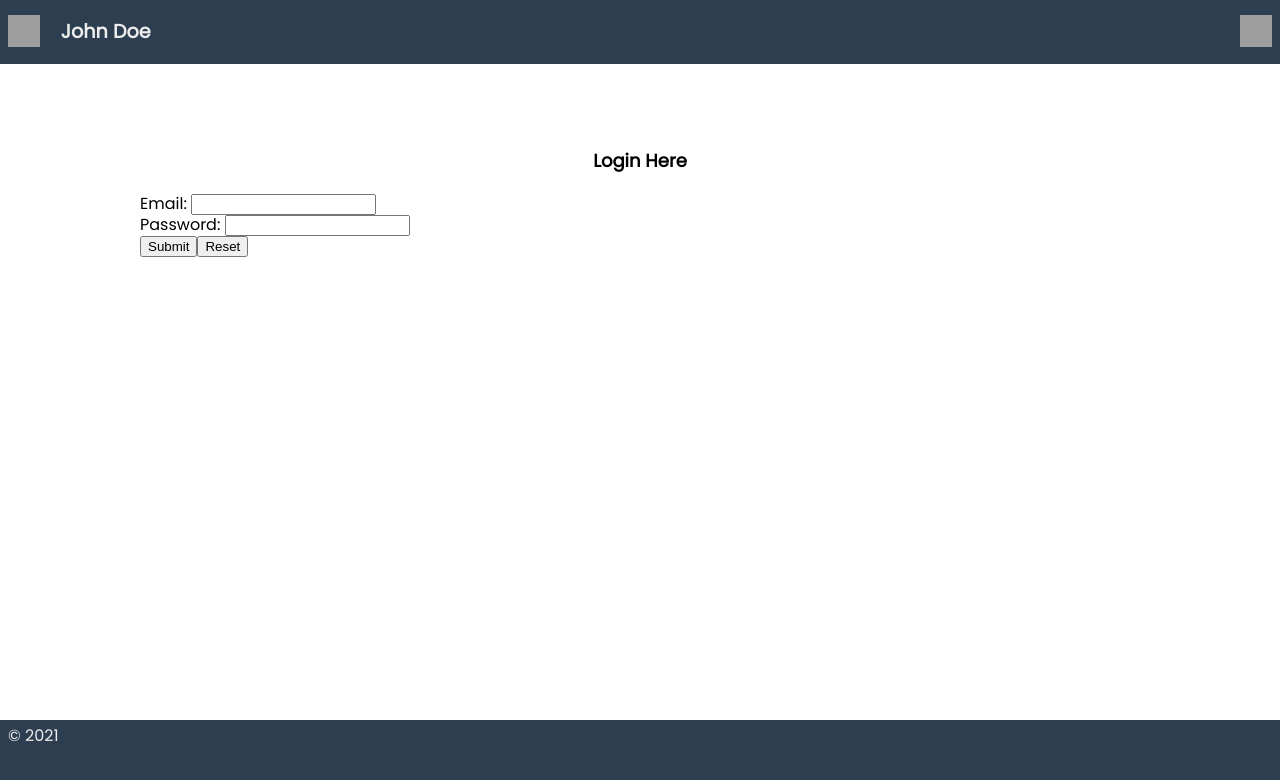
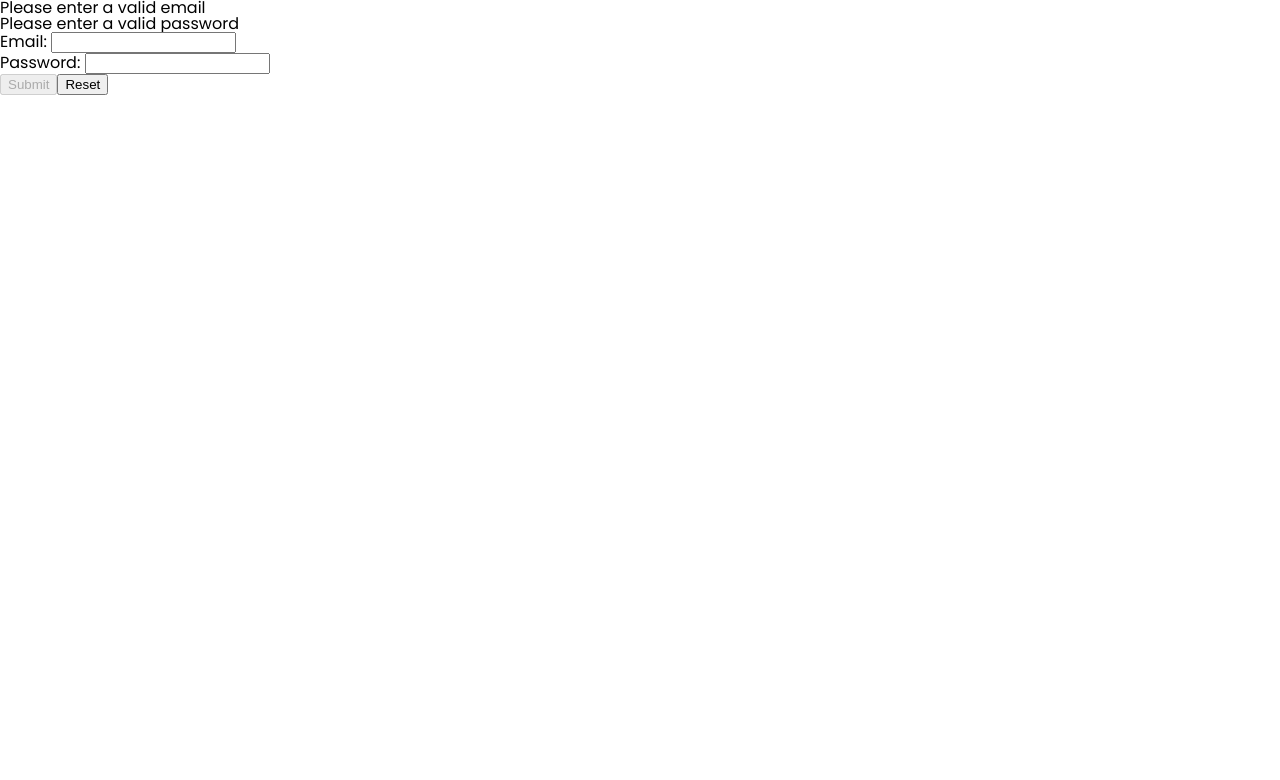
Before and after one commit to HellBringer419/react-redux-learning, a React (Create React App) app in the folder day3/: page / in a window 1280 px wide. Shown: the top 780 px of the page. Built offline with nearby package versions, Linux system fonts and the light colour scheme; grey boxes are pictures that could not be loaded.

Commit message:
completed topic 5

```diff
--- a/day3/package.json
+++ b/day3/package.json
@@ -8,6 +8,7 @@
     "@testing-library/user-event": "^12.8.3",
     "react": "^17.0.1",
     "react-dom": "^17.0.1",
+    "react-router-dom": "^5.2.0",
     "react-scripts": "4.0.3",
     "web-vitals": "^1.1.1"
   },
--- a/day3/src/App.js
+++ b/day3/src/App.js
@@ -1,10 +1,33 @@
+import { useState } from "react";
+import { BrowserRouter as Router, Switch, Route } from "react-router-dom";
 import Home from "./components/Home";
+import Login from "./components/Login";
 
 const App = () => {
+    const [loggedIn, setLoggedIn] = useState(false);
+
+    const toggleLoginState = () => {
+        setLoggedIn(!loggedIn);
+    };
+
     return (
-        <div>
-            <Home />
-        </div>
+        <Router>
+            <Switch>
+                <Route
+                    path="/"
+                    exact
+                    render={(props) => (
+                        <Login {...props} toggleLoginState={toggleLoginState} />
+                    )}
+                />
+                <Route
+                    path="/home/:user"
+                    render={(props) => (
+                        <Home {...props} toggleLoginState={toggleLoginState} />
+                    )}
+                />
+            </Switch>
+        </Router>
     );
 };
 
--- a/day3/src/components/Home.js
+++ b/day3/src/components/Home.js
@@ -1,17 +1,19 @@
+import { useParams } from "react-router";
 import "../stylesheets/style.css";
 
-// import Carousel from "./Carousel";
+import Carousel from "./Carousel";
 import Footer from "./Footer";
-import LoginWrapper from "./LoginWrapper";
 import Nav from "./Nav";
 
-const Home = (props) => {
+const Home = ({ history, toggleLoginState }) => {
+    const user = useParams();
+
     return (
         <div>
-            <Nav />
+            <Nav history={history} toggleLoginState={toggleLoginState} />
             <div className="body">
-                <h4 className="heading"> Login Here </h4>
-                <LoginWrapper />
+                <h4 className="heading"> Welcome {user.user} </h4>
+                <Carousel />
             </div>
             <Footer />
         </div>
--- a/day3/src/components/Login.js
+++ b/day3/src/components/Login.js
@@ -6,45 +6,97 @@ class Login extends Component {
         this.state = {
             email: "",
             password: "",
+            isValidated: false,
+            errors: { email: true, password: true },
         };
         this.handleChange = this.handleChange.bind(this);
         this.handleSubmit = this.handleSubmit.bind(this);
+        this.isValidEmail = this.isValidEmail.bind(this);
+        this.isValidPassword = this.isValidPassword.bind(this);
     }
 
     handleChange(event) {
         this.setState({ [event.target.name]: event.target.value });
     }
 
+    isValidEmail() {
+        let newErrors = this.state.errors;
+        if (this.state.email === "") {
+            newErrors.email = true;
+            this.setState({ errors: newErrors });
+            return false;
+        }
+        newErrors.email = false;
+        this.setState({ errors: newErrors });
+        return true;
+    }
+
+    isValidPassword() {
+        let newErrors = this.state.errors;
+        if (this.state.password === "") {
+            newErrors.password = true;
+            this.setState({ errors: newErrors });
+            return false;
+        }
+        newErrors.password = false;
+        this.setState({ errors: newErrors });
+        return true;
+    }
+
     handleSubmit(event) {
         event.preventDefault();
-        this.props.handleLogin(this.state.email);
+        if (this.isValidEmail() && this.isValidPassword()) {
+            this.setState({ isValidated: true });
+            this.props.toggleLoginState();
+            this.props.history.push(`/home/${this.state.email}`)
+        }
     }
 
     render() {
         return (
             <form onSubmit={this.handleSubmit}>
+                {this.state.errors.email ? (
+                    <div> Please enter a valid email </div>
+                ) : (
+                    " "
+                )}
+                {this.state.errors.password ? (
+                    <div> Please enter a valid password </div>
+                ) : (
+                    " "
+                )}
                 <div>
                     <label htmlFor="email"> Email: </label>
                     <input
-                        type="text"
+                        type="email"
                         name="email"
                         id="email"
                         value={this.state.email}
                         onChange={this.handleChange}
+                        onBlur={this.isValidEmail}
                     />
                 </div>
 
                 <div>
                     <label htmlFor=""> Password: </label>
                     <input
-                        type="text"
+                        type="password"
                         name="password"
                         id="password"
                         value={this.state.password}
                         onChange={this.handleChange}
+                        onBlur={this.isValidPassword}
                     />
                 </div>
-                <input type="submit" />
+                <input
+                    type="submit"
+                    disabled={
+                        this.state.errors.email === false &&
+                        this.state.errors.password === false
+                            ? false
+                            : true
+                    }
+                />
                 <input type="reset" />
             </form>
         );
--- a/day3/src/components/Nav.js
+++ b/day3/src/components/Nav.js
@@ -1,4 +1,9 @@
 const Nav = (props) => {
+    const handleLogout = () => {
+        props.toggleLoginState();
+        props.history.push("/");
+    };
+
     return (
         <header className="topbar">
             <span className="profile-pic">
@@ -10,6 +15,7 @@ const Nav = (props) => {
                 />
             </span>
             <span className="brand">John Doe</span>
+            <button onClick={handleLogout}>logout</button>
 
             <span className="logo">
                 <img
--- a/day3/src/stylesheets/style.css
+++ b/day3/src/stylesheets/style.css
@@ -9,13 +9,13 @@
 }
 
 .profile-pic {
-    padding: 0 0.5rem 0 0.5rem;
+    padding: 0 0.5rem;
 }
 
 .brand {
     font-size: larger;
     font-weight: bolder;
-    margin-left: 0.8rem;
+    margin: 0 0.8rem;
 }
 
 .logo {
```
Also changed, not shown: 1 other file (tests, documents, lock files or other folders).
